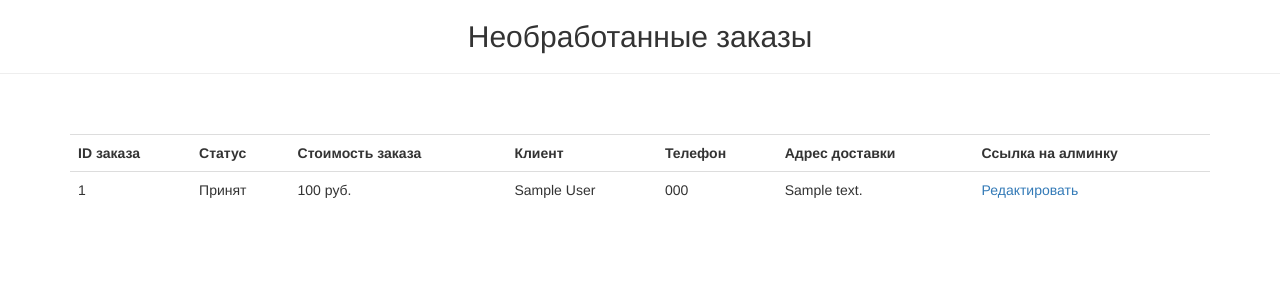
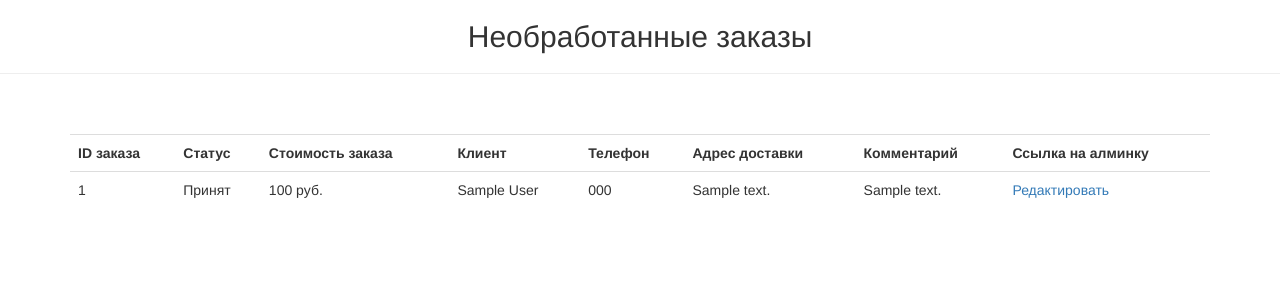
Before and after one commit to AndreyShukatka/star-burger, a Django app: page /manager/orders/ in a window 1280 px wide. Shown: the part 52-352 px from the top of the page. Run offline with Django 3.2, Linux system fonts and the light colour scheme; tables that the repository leaves empty hold one stand-in row (values such as "Sample post"); parts of the project's set-up code (start-up, migrations or seed data) failed here and were passed over; some libraries are stand-ins or nearby versions.

Commit message:
Позвольте менеджеру оставлять комментарии

```diff
--- a/foodcartapp/models.py
+++ b/foodcartapp/models.py
@@ -168,6 +168,10 @@ class Order(models.Model):
     address = models.TextField(
         'Адрес доставки'
     )
+    comment = models.TextField(
+        'Комментарий',
+        blank=True
+    )
     order_status = models.CharField(max_length=2, choices=STATUS_ORDER_CHOICES,
                                     default=ACCEPT, verbose_name='Статус заказа', db_index=True)
 
--- a/restaurateur/templates/order_items.html
+++ b/restaurateur/templates/order_items.html
@@ -22,6 +22,7 @@
         <th>Клиент</th>
         <th>Телефон</th>
         <th>Адрес доставки</th>
+        <th>Комментарий</th>
         <th>Ссылка на алминку</th>
       </tr>
 
@@ -33,6 +34,7 @@
           <td>{{ item.firstname }} {{ item.lastname }}</td>
           <td>{{ item.phonenumber }}</td>
           <td>{{ item.address }}</td>
+          <td>{{ item.comment }}</td>
           <td><a href="{% url 'admin:foodcartapp_order_change' object_id=item.id %}?next={{ request.get_full_path|urlencode }}">Редактировать</a> </td>
         </tr>
       {% endfor %}
```
Also changed, not shown: foodcartapp/migrations/0047_order_comment.py (added).
